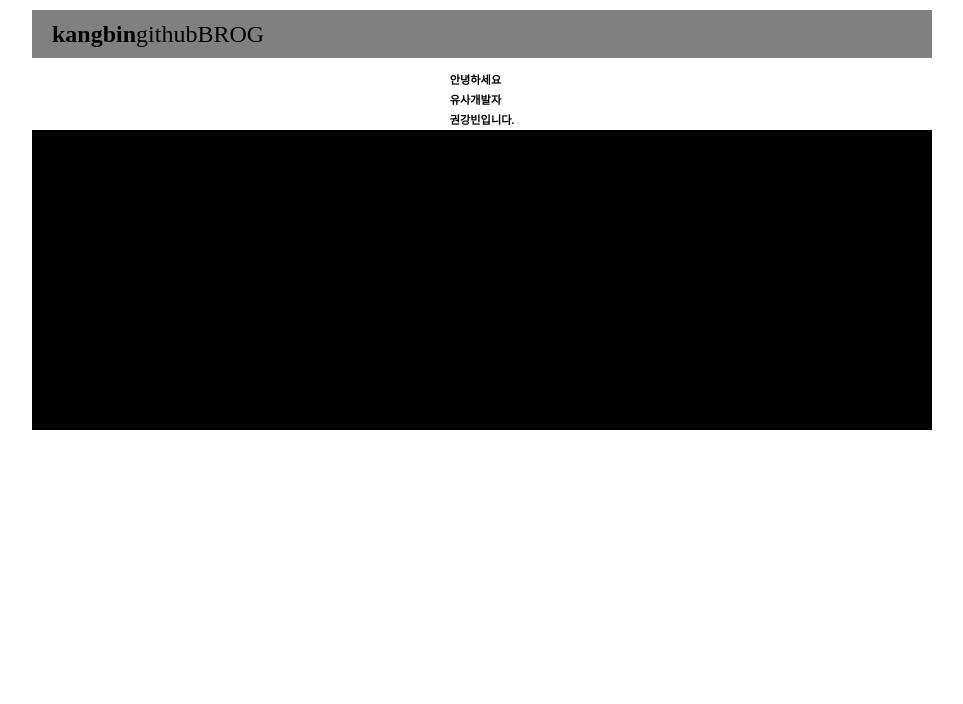
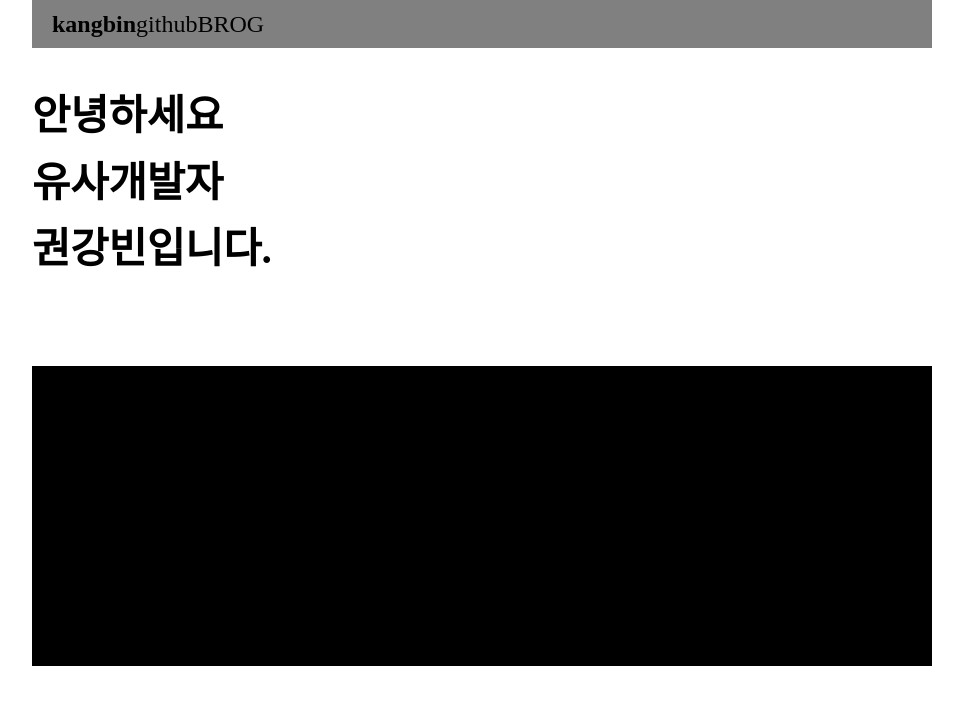
Before and after one commit to kwonkangbin/About_kwonkangbin, a React (Create React App) app: page / in a window 1280 px wide. Shown: the top 704 px of the page, without its empty margins (158-1121 px from the left). Built offline with nearby package versions, Linux system fonts and the light colour scheme.

Commit message:
유사개발자

```diff
--- a/src/components/Content/style.js
+++ b/src/components/Content/style.js
@@ -5,11 +5,13 @@ export const Stylecontent = styled.main`
     display: flex;
     justify-content: center;
     width: 100%;
-    margin-top: 70px;
+
     >h1{
-        font-size: 0.7em;
+        font-size: 2.6rem;
         font-weight: bold;
         text-align: start;
-        line-height: 180%;
+        line-height: 160%;
+        width: 100%;
+        margin: 2em 0 2em;
     }
 `;
--- a/src/components/Header/style.js
+++ b/src/components/Header/style.js
@@ -3,7 +3,6 @@ import { Link } from "react-router-dom";
 
 export const Styledheader = styled.header`
     position: fixed;
-    top: 10px;
     z-index: 99999999;
     max-width: 900px;
     width: 100%;
@@ -48,7 +47,7 @@ export const StyledA = styled.a`
     font-weight: 500;
 `;
 
-export const dif = styled.div`
-    height: 10px;
-    width: 100%;
-`;
+// export const dif = styled.div`
+//     height: 10px;
+//     width: 100%;
+// `;
```
